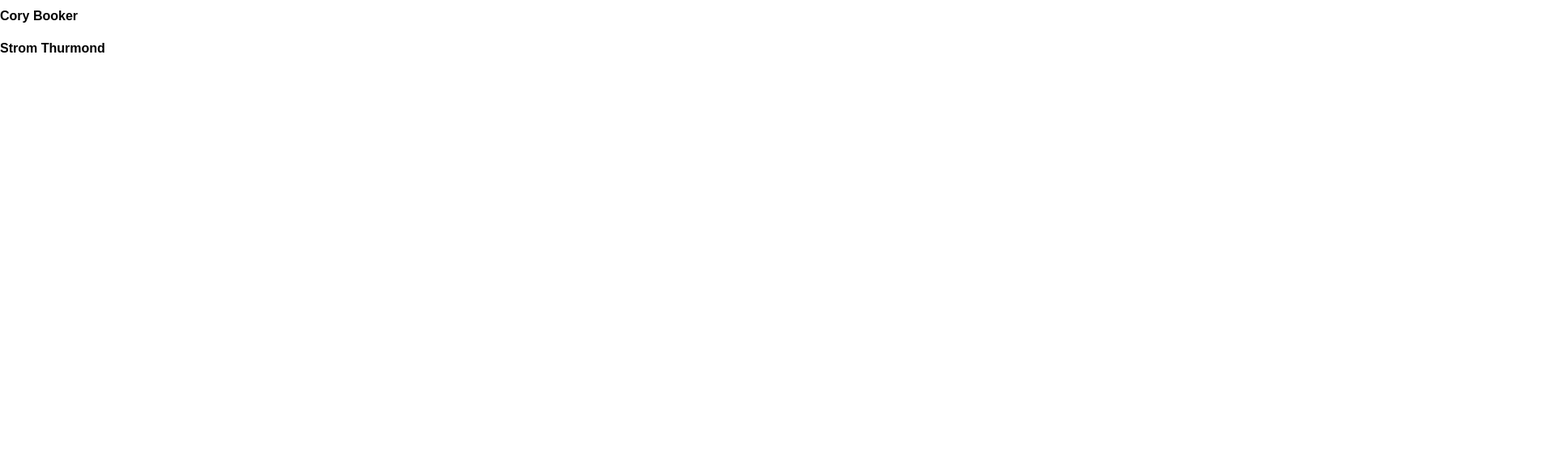
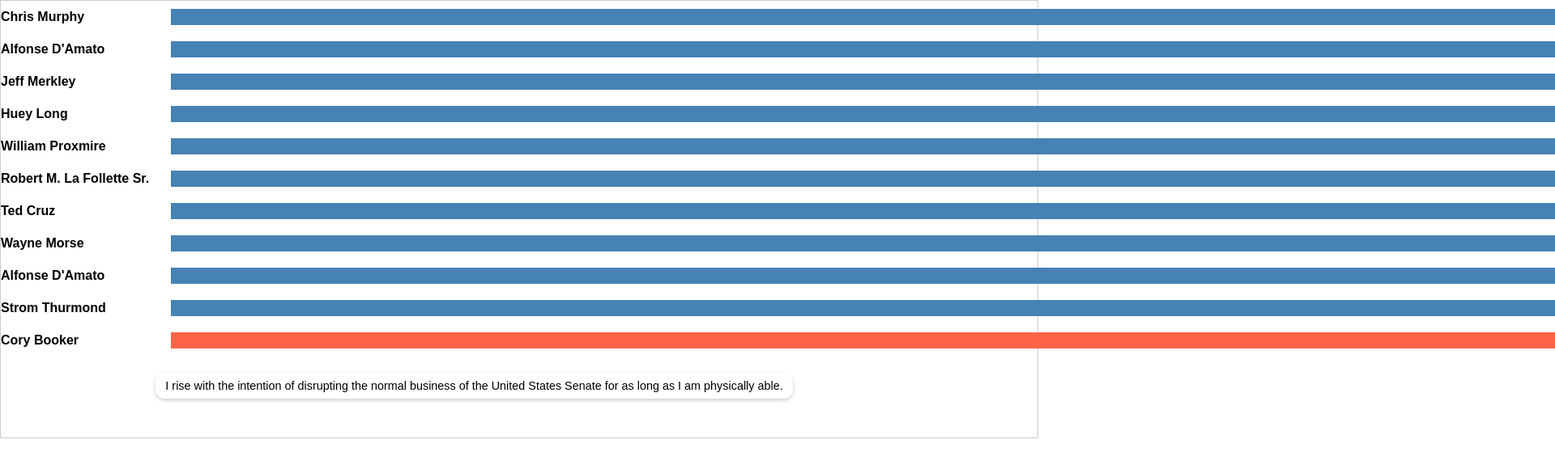
Before and after one commit to tessnielsen/BookerVisualization, a plain HTML site: page index.html in a window 1280 px wide. Shown: the top 580 px of the page at 81% size, 1920 px wide, since content can reach past the window. Drawn offline with nearby package versions, Linux system fonts and the light colour scheme.

Commit message:
make it work

```diff
--- a/index.html
+++ b/index.html
@@ -2,21 +2,16 @@
 <html lang="en">
 <head>
   <meta charset="UTF-8">
-  <title>Booker's Epic Speech</title>
+  <title>Longest Senate Speeches</title>
   <link rel="stylesheet" href="style.css" />
 </head>
 <body>
-  <div class="scroll-wrapper">
-    <div class="sticky-labels">
-      <div class="label">Cory Booker</div>
-      <div class="label">Strom Thurmond</div>
-      <!-- more names -->
-    </div>
-    <div class="timeline-container">
-      <!-- horizontal bars go here -->
+  <div class="scroll-container">
+    <div class="scroll-wrapper">
+      <div class="row-container" id="timeline"></div>
+      <div class="quote-bubbles" id="quote-bubbles"></div>
     </div>
   </div>
-
 
   <script src="https://d3js.org/d3.v7.min.js"></script>
   <script src="script.js"></script>
--- a/script.js
+++ b/script.js
@@ -1,17 +1,66 @@
-d3.csv("./data/longest_speeches.csv").then(function(data) {
-  // Convert 'seconds' to numbers
-  data.forEach(d => {
-    d.TimeInt = +d.TimeInt;
+function formatTime(seconds) {
+  const h = Math.floor(seconds / 3600);
+  const m = Math.floor((seconds % 3600) / 60);
+  const s = seconds % 60;
+
+  if (h > 0) {
+    return `${h}:${m.toString().padStart(2, '0')}:${s.toString().padStart(2, '0')}`;
+  } else {
+    return `${m}:${s.toString().padStart(2, '0')}`;
+  }
+}
+
+const speeches = [
+  { name: "Chris Murphy", seconds: 53400 },
+  { name: "Alfonse D'Amato", seconds: 54800 },
+  { name: "Jeff Merkley", seconds: 55680},
+  { name: "Huey Long", seconds: 55800},
+  { name: "William Proxmire", seconds: 58320},
+  { name: "Robert M. La Follette Sr.", seconds: 66180},
+  { name: "Ted Cruz", seconds: 76680},
+  { name: "Wayne Morse", seconds: 80760},
+  { name: "Alfonse D'Amato", seconds: 84600},
+  { name: "Strom Thurmond", seconds: 87480},
+  { name: "Cory Booker", seconds: 90300 }
+];
+
+const quotes = [
+  { time: 1920, text: "I rise with the intention of disrupting the normal business of the United States Senate for as long as I am physically able." },
+  { time: 28080, text: "Yes, I will yield for a question while retaining the floor." },
+  { time: 85000, text: "This is a moral moment. It's not left or right, it's right or wrong. Let's get in good trouble. My friend, Madam President, I yield the floor." }
+];
+
+const timeline = d3.select("#timeline");
+const maxTime = d3.max(speeches, d => d.seconds);
+
+const scale = d3.scaleLinear().domain([0, maxTime]).range([0, 9000]);
+
+const rows = timeline
+  .selectAll(".row")
+  .data(speeches)
+  .join("div")
+  .attr("class", "row");
+
+rows.append("div")
+  .attr("class", "label")
+  .text(d => d.name);
+
+rows.append("div")
+  .attr("class", d => "bar" + (d.name === "Cory Booker" ? " booker" : ""))
+  .style("width", d => scale(d.seconds) + "px")
+  .each(function(d) {
+    d3.select(this)
+      .append("span")
+      .attr("class", "time-label")
+      .text(formatTime(d.seconds));
   });
 
-  const timeline = d3.select("#timeline");
-  const maxTime = d3.max(data, d => d.TimeInt);
-  const scale = d3.scaleLinear().domain([0, maxTime]).range([0, 9000]);
+const bubbleContainer = d3.select("#quote-bubbles");
 
-  timeline
-    .selectAll(".bar")
-    .data(data)
-    .join("div")
-    .attr("class", d => "bar" + (d.Name === "Cory Booker" ? " booker" : ""))
-    .style("width", d => scale(d.TimeInt) + "px");
-});
+bubbleContainer
+  .selectAll(".bubble")
+  .data(quotes)
+  .join("div")
+  .attr("class", "bubble")
+  .style("left", d => scale(d.time) + "px")
+  .text(d => d.text);
--- a/style.css
+++ b/style.css
@@ -6,53 +6,59 @@ body {
   height: 100vh;
 }
 
-.container {
-  display: flex;
-  flex-direction: row;
-  height: 100vh;
-}
-
-.y-axis {
-  width: 150px;
-  background: #f0f0f0;
-  padding: 20px 10px;
-  box-shadow: 2px 0 5px rgba(0,0,0,0.1);
-  position: sticky;
-  left: 0;
-  top: 0;
-  height: 100vh;
-  z-index: 10;
+.scroll-container {
+  width: 100%;
+  border: 1px solid #ccc;
 }
 
 .scroll-wrapper {
   display: flex;
+  position: relative;
+  white-space: nowrap;
+  width: 100%;
 }
 
-.sticky-labels {
-  position: sticky;
-  left: 0;
-  background: white;
-  z-index: 2;
-  padding-right: 10px;
+.row-container {
+  display: inline-block;
+  min-width: 9000px;
+  padding-right: 200px;
+  padding-bottom: 100px; /* Adds space below the bars for the bubbles */
 }
 
 .label {
-  height: 40px; /* match bar height */
-  display: flex;
-  align-items: center;
+  width: 200px;
+  flex-shrink: 0;
   font-weight: bold;
+  margin-right: 10px;
+  background: white;
+  position: sticky;
+  left: 0;
+  z-index: 1;
 }
 
 .timeline {
   display: flex;
   flex-direction: column;
-  width: 10000px; /* crazy wide! */
-  padding-top: 20px;
+  gap: 5px;
+  padding-top: 10px;
   padding-right: 200px;
 }
 
+.time-label {
+  float: right;
+  padding-right: 5px;
+  font-size: 0.8em;
+  color: #fff;
+  font-weight: bold;
+}
+
+.row {
+  display: flex;
+  align-items: center;
+}
+
 .bar {
-  height: 30px;
+  height: 20px;
   margin: 10px 0;
   background: steelblue;
 }
@@ -60,3 +66,24 @@ body {
 .bar.booker {
   background: tomato;
 }
+
+.quote-bubbles {
+  position: absolute;
+  bottom: 20px;
+  left: 0;
+  width: 100%;
+  height: 60px;
+  pointer-events: none;
+  display: flex;
+  gap: 10px;
+}
+
+.quote-bubbles .bubble {
+  position: absolute;
+  background-color: rgba(255, 255, 255, 0.9);
+  border-radius: 12px;
+  padding: 8px 12px;
+  font-size: 0.9em;
+  box-shadow: 0 2px 5px rgba(0,0,0,0.2);
+  white-space: nowrap;
+}
```
Also changed, not shown: extra_stuff.txt (added).
